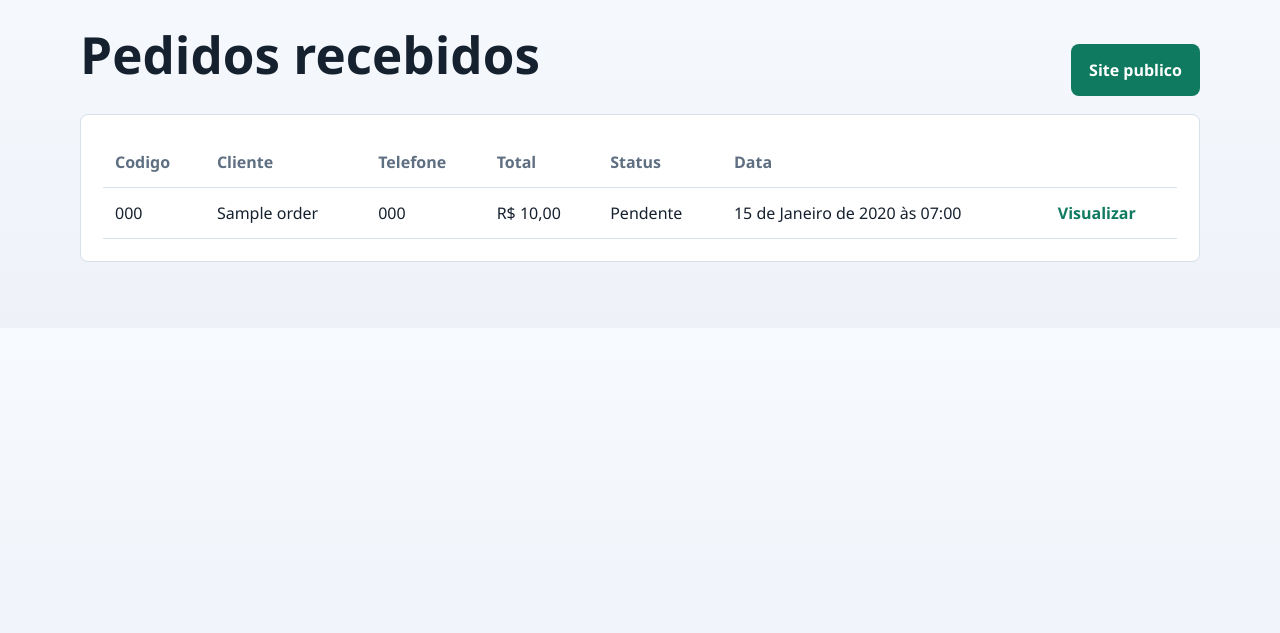
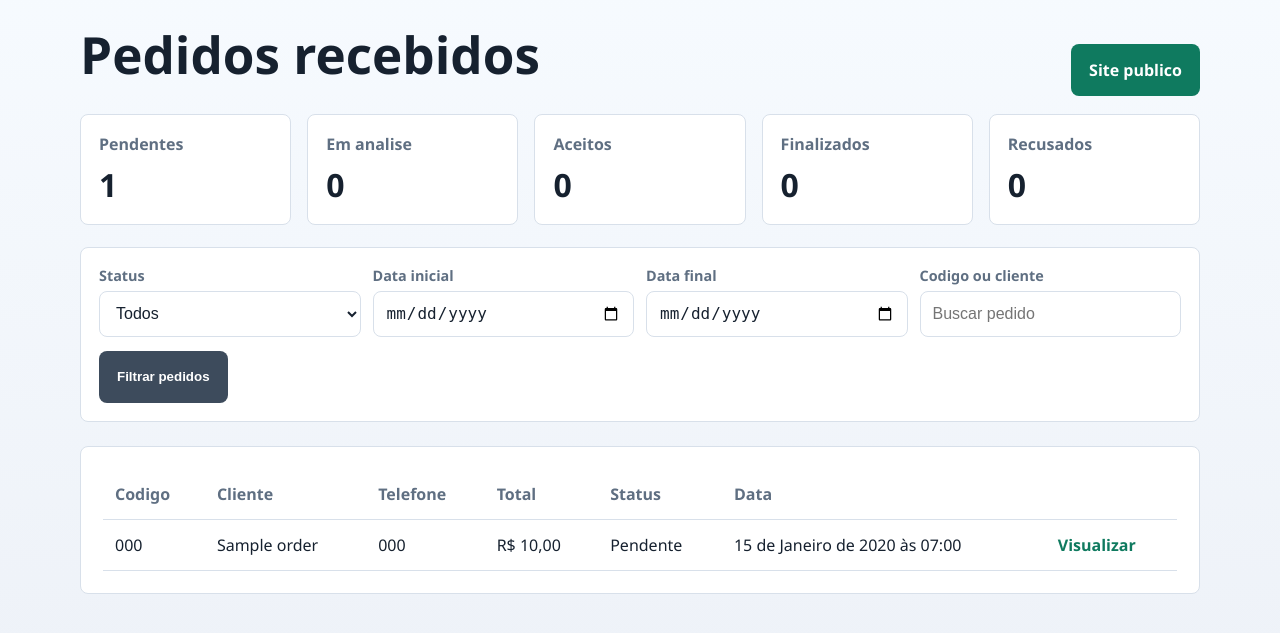
Before and after one commit to Davidt1821/SISTEMA-MARCKETCPLACE-SUPERM, a Django app: page /mercado/pedidos/ in a window 1280 px wide. Shown: the part 73-706 px from the top of the page. Run offline with Django 5.2, Linux system fonts and the light colour scheme; a user stored in the database is signed in; tables that the repository leaves empty hold one stand-in row (values such as "Sample post").

Commit message:
Gestao profissional de pedidos funcionando

```diff
--- a/accounts/panel.py
+++ b/accounts/panel.py
@@ -1,16 +1,19 @@
+from urllib.parse import quote
+
 from django.contrib import messages
 from django.contrib.auth import login, logout
 from django.contrib.auth.decorators import login_required
 from django.contrib.auth.forms import AuthenticationForm
+from django.db.models import Q
 from django.shortcuts import get_object_or_404, redirect, render
 from django.utils import timezone
 
 from prices.models import ProductPrice
 from products.services.csv_importer import CSVImportError, import_products_csv_for_supermarket
 from promotions.models import Promotion
-from orders.models import Order
+from orders.models import Order, OrderStatusHistory
 
-from .forms import OrderStatusForm, PriceForm, PromotionForm, SupermarketCSVImportForm
+from .forms import OrderInternalNotesForm, OrderStatusForm, PriceForm, PromotionForm, SupermarketCSVImportForm
 from .models import SupermarketUser
 
 
@@ -189,7 +192,36 @@ def order_list(request):
         return response
 
     orders = Order.objects.filter(supermarket=profile.supermarket).order_by('-created_at')
-    return render(request, 'market_panel/order_list.html', {'profile': profile, 'orders': orders})
+    status = (request.GET.get('status') or '').strip()
+    date_from = (request.GET.get('date_from') or '').strip()
+    date_to = (request.GET.get('date_to') or '').strip()
+    query = (request.GET.get('q') or '').strip()
+
+    if status:
+        orders = orders.filter(status=status)
+    if date_from:
+        orders = orders.filter(created_at__date__gte=date_from)
+    if date_to:
+        orders = orders.filter(created_at__date__lte=date_to)
+    if query:
+        orders = orders.filter(Q(code__icontains=query) | Q(customer_name__icontains=query))
+
+    base_orders = Order.objects.filter(supermarket=profile.supermarket)
+    summary = {
+        status_value: base_orders.filter(status=status_value).count()
+        for status_value, _ in Order.STATUS_CHOICES
+    }
+    context = {
+        'profile': profile,
+        'orders': orders,
+        'summary': summary,
+        'status_choices': Order.STATUS_CHOICES,
+        'selected_status': status,
+        'date_from': date_from,
+        'date_to': date_to,
+        'query': query,
+    }
+    return render(request, 'market_panel/order_list.html', context)
 
 
 @login_required(login_url='market-login')
@@ -199,14 +231,80 @@ def order_detail(request, pk):
         return response
 
     order = get_object_or_404(
-        Order.objects.select_related('supermarket').prefetch_related('items'),
+        Order.objects.select_related('supermarket').prefetch_related('items', 'status_history__changed_by'),
         pk=pk,
         supermarket=profile.supermarket,
     )
-    form = OrderStatusForm(request.POST or None, instance=order)
-    if request.method == 'POST' and form.is_valid():
-        form.save()
-        messages.success(request, 'Status do pedido atualizado.')
-        return redirect('market-order-detail', pk=order.pk)
+    status_form = OrderStatusForm(instance=order)
+    notes_form = OrderInternalNotesForm(instance=order)
+    original_status = order.status
 
-    return render(request, 'market_panel/order_detail.html', {'profile': profile, 'order': order, 'form': form})
+    if request.method == 'POST':
+        action = request.POST.get('action')
+        if action == 'update_status':
+            status_form = OrderStatusForm(request.POST, instance=order)
+            if status_form.is_valid():
+                updated_order = status_form.save(commit=False)
+                new_status = updated_order.status
+                if original_status != new_status:
+                    updated_order.save(update_fields=['status', 'updated_at'])
+                    OrderStatusHistory.objects.create(
+                        order=order,
+                        old_status=original_status,
+                        new_status=new_status,
+                        changed_by=request.user,
+                        note=status_form.cleaned_data.get('status_note') or '',
+                    )
+                    messages.success(request, 'Status do pedido atualizado.')
+                else:
+                    messages.info(request, 'O status selecionado ja estava aplicado.')
+                return redirect('market-order-detail', pk=order.pk)
+        elif action == 'update_internal_notes':
+            notes_form = OrderInternalNotesForm(request.POST, instance=order)
+            if notes_form.is_valid():
+                notes_form.save()
+                messages.success(request, 'Observacao interna salva.')
+                return redirect('market-order-detail', pk=order.pk)
+
+    context = {
+        'profile': profile,
+        'order': order,
+        'status_form': status_form,
+        'notes_form': notes_form,
+        'call_customer_whatsapp_url': build_customer_whatsapp_url(order, summary=False),
+        'summary_whatsapp_url': build_customer_whatsapp_url(order, summary=True),
+        'has_valid_customer_phone': bool(clean_phone(order.customer_phone)),
+    }
+    return render(request, 'market_panel/order_detail.html', context)
+
+
+def clean_phone(phone):
+    digits = ''.join(character for character in (phone or '') if character.isdigit())
+    if len(digits) < 10:
+        return ''
+    return digits
+
+
+def build_customer_whatsapp_url(order, summary=False):
+    phone_digits = clean_phone(order.customer_phone)
+    if not phone_digits:
+        return None
+
+    if summary:
+        lines = [
+            f'Pedido/orcamento {order.code}',
+            f'Supermercado: {order.supermarket.name}',
+            'Itens:',
+        ]
+        for item in order.items.all():
+            lines.append(f'- {item.product_name_snapshot} x{item.quantity}: R$ {item.subtotal}')
+        lines.append(f'Total estimado: R$ {order.total_amount}')
+        lines.append(f'Status: {order.get_status_display()}')
+    else:
+        lines = [
+            f'Ola, {order.customer_name}.',
+            f'Recebemos seu pedido #{order.code} no {order.supermarket.name}.',
+            'Estamos analisando e em breve retornamos.',
+        ]
+
+    return f'https://wa.me/55{phone_digits}?text={quote(chr(10).join(lines))}'
--- a/accounts/static/accounts/panel.css
+++ b/accounts/static/accounts/panel.css
@@ -163,13 +163,69 @@
 }
 
 .status-form {
-    max-width: 320px;
+    max-width: 420px;
+}
+
+.order-stats {
+    grid-template-columns: repeat(5, minmax(0, 1fr));
+}
+
+.filter-grid.four-columns {
+    grid-template-columns: repeat(4, minmax(0, 1fr));
+}
+
+.filter-grid input {
+    min-height: 46px;
+    border-radius: 8px;
+    border: 1px solid var(--line);
+    padding: 0 12px;
+    background: #fff;
+    color: var(--text);
+    font-size: 1rem;
+}
+
+.whatsapp-actions {
+    display: flex;
+    flex-wrap: wrap;
+    gap: 12px;
+    margin: 18px 0;
+}
+
+.history-panel {
+    margin-top: 24px;
+}
+
+.history-list {
+    list-style: none;
+    padding: 0;
+    margin: 14px 0 0;
+    display: grid;
+    gap: 12px;
+}
+
+.history-list li {
+    padding: 12px;
+    border: 1px solid var(--line);
+    border-radius: 8px;
+    background: var(--surface-alt);
+}
+
+.history-list span {
+    display: block;
+    color: var(--muted);
+    margin-top: 4px;
+}
+
+.history-list p {
+    margin: 8px 0 0;
 }
 
 @media (max-width: 900px) {
     .stats-grid,
     .quick-grid,
-    .compact-stats {
+    .compact-stats,
+    .order-stats,
+    .filter-grid.four-columns {
         grid-template-columns: 1fr;
     }
 
@@ -177,4 +233,8 @@
         align-items: stretch;
         flex-direction: column;
     }
+
+    .whatsapp-actions {
+        flex-direction: column;
+    }
 }
--- a/orders/models.py
+++ b/orders/models.py
@@ -1,5 +1,6 @@
 import uuid
 
+from django.conf import settings
 from django.db import models
 
 from products.models import Product
@@ -36,6 +37,7 @@ class Order(models.Model):
     customer_phone = models.CharField('telefone do cliente', max_length=30)
     customer_address = models.CharField('endereco do cliente', max_length=255, blank=True)
     notes = models.TextField('observacoes', blank=True)
+    internal_notes = models.TextField('observacoes internas', blank=True)
     status = models.CharField('status', max_length=20, choices=STATUS_CHOICES, default=STATUS_PENDING)
     total_amount = models.DecimalField('valor total', max_digits=10, decimal_places=2, default=0)
     created_at = models.DateTimeField('criado em', auto_now_add=True)
@@ -66,3 +68,27 @@ class OrderItem(models.Model):
 
     def __str__(self):
         return f'{self.product_name_snapshot} x{self.quantity}'
+
+
+class OrderStatusHistory(models.Model):
+    order = models.ForeignKey(Order, verbose_name='pedido', on_delete=models.CASCADE, related_name='status_history')
+    old_status = models.CharField('status anterior', max_length=20, choices=Order.STATUS_CHOICES, blank=True)
+    new_status = models.CharField('novo status', max_length=20, choices=Order.STATUS_CHOICES)
+    changed_by = models.ForeignKey(
+        settings.AUTH_USER_MODEL,
+        verbose_name='alterado por',
+        on_delete=models.SET_NULL,
+        blank=True,
+        null=True,
+        related_name='order_status_changes',
+    )
+    note = models.TextField('observacao', blank=True)
+    created_at = models.DateTimeField('criado em', auto_now_add=True)
+
+    class Meta:
+        ordering = ['-created_at']
+        verbose_name = 'historico de status'
+        verbose_name_plural = 'historicos de status'
+
+    def __str__(self):
+        return f'{self.order.code}: {self.old_status} -> {self.new_status}'
--- a/orders/urls.py
+++ b/orders/urls.py
@@ -4,4 +4,5 @@ from . import views
 
 urlpatterns = [
     path('pedido/<str:code>/', views.order_detail, name='order-detail-public'),
+    path('pedido/<str:code>/comprovante/', views.order_receipt, name='order-receipt-public'),
 ]
--- a/public_pages/static/public_pages/styles.css
+++ b/public_pages/static/public_pages/styles.css
@@ -564,6 +564,10 @@ h1 {
     margin: 0;
 }
 
+.receipt-link {
+    margin-top: 12px;
+}
+
 .mini-table {
     display: grid;
     gap: 10px;
--- a/templates/market_panel/order_list.html
+++ b/templates/market_panel/order_list.html
@@ -7,6 +7,41 @@
     <h1>Pedidos recebidos</h1>
     <a class="link-button" href="{% url 'home' %}">Site publico</a>
 </div>
+
+<section class="stats-grid order-stats">
+    <article class="stat-card"><span>Pendentes</span><strong>{{ summary.pending }}</strong></article>
+    <article class="stat-card"><span>Em analise</span><strong>{{ summary.reviewing }}</strong></article>
+    <article class="stat-card"><span>Aceitos</span><strong>{{ summary.accepted }}</strong></article>
+    <article class="stat-card"><span>Finalizados</span><strong>{{ summary.finished }}</strong></article>
+    <article class="stat-card"><span>Recusados</span><strong>{{ summary.rejected }}</strong></article>
+</section>
+
+<form class="search-panel compact-panel" method="get">
+    <div class="filter-grid four-columns">
+        <label>
+            <span>Status</span>
+            <select name="status">
+                <option value="">Todos</option>
+                {% for value, label in status_choices %}
+                    <option value="{{ value }}" {% if selected_status == value %}selected{% endif %}>{{ label }}</option>
+                {% endfor %}
+            </select>
+        </label>
+        <label>
+            <span>Data inicial</span>
+            <input type="date" name="date_from" value="{{ date_from }}">
+        </label>
+        <label>
+            <span>Data final</span>
+            <input type="date" name="date_to" value="{{ date_to }}">
+        </label>
+        <label>
+            <span>Codigo ou cliente</span>
+            <input type="search" name="q" value="{{ query }}" placeholder="Buscar pedido">
+        </label>
+    </div>
+    <button class="secondary-button" type="submit">Filtrar pedidos</button>
+</form>
 
 <section class="compare-card">
     {% if orders %}
@@ -39,7 +74,7 @@
             </table>
         </div>
     {% else %}
-        <p class="empty-state">Nenhum pedido recebido ainda.</p>
+        <p class="empty-state">Nenhum pedido encontrado.</p>
     {% endif %}
 </section>
 {% endblock %}
--- a/templates/orders/order_detail.html
+++ b/templates/orders/order_detail.html
@@ -29,6 +29,7 @@
                 {% if whatsapp_url %}
                     <a class="link-button" href="{{ whatsapp_url }}" target="_blank" rel="noopener">Enviar pelo WhatsApp</a>
                 {% endif %}
+                <a class="link-button secondary-button receipt-link" href="{% url 'order-receipt-public' order.code %}">Ver comprovante</a>
             </section>
 
             <section class="compare-card">
```
Also changed, not shown: accounts/forms.py (+15 -0 lines), orders/admin.py (+17 -2 lines), orders/views.py (+8 -0 lines), templates/market_panel/order_detail.html (+49 -4 lines), templates/orders/order_receipt.html (added, +142 -0 lines), orders/migrations/0002_order_internal_notes_orderstatushistory.py (added).
